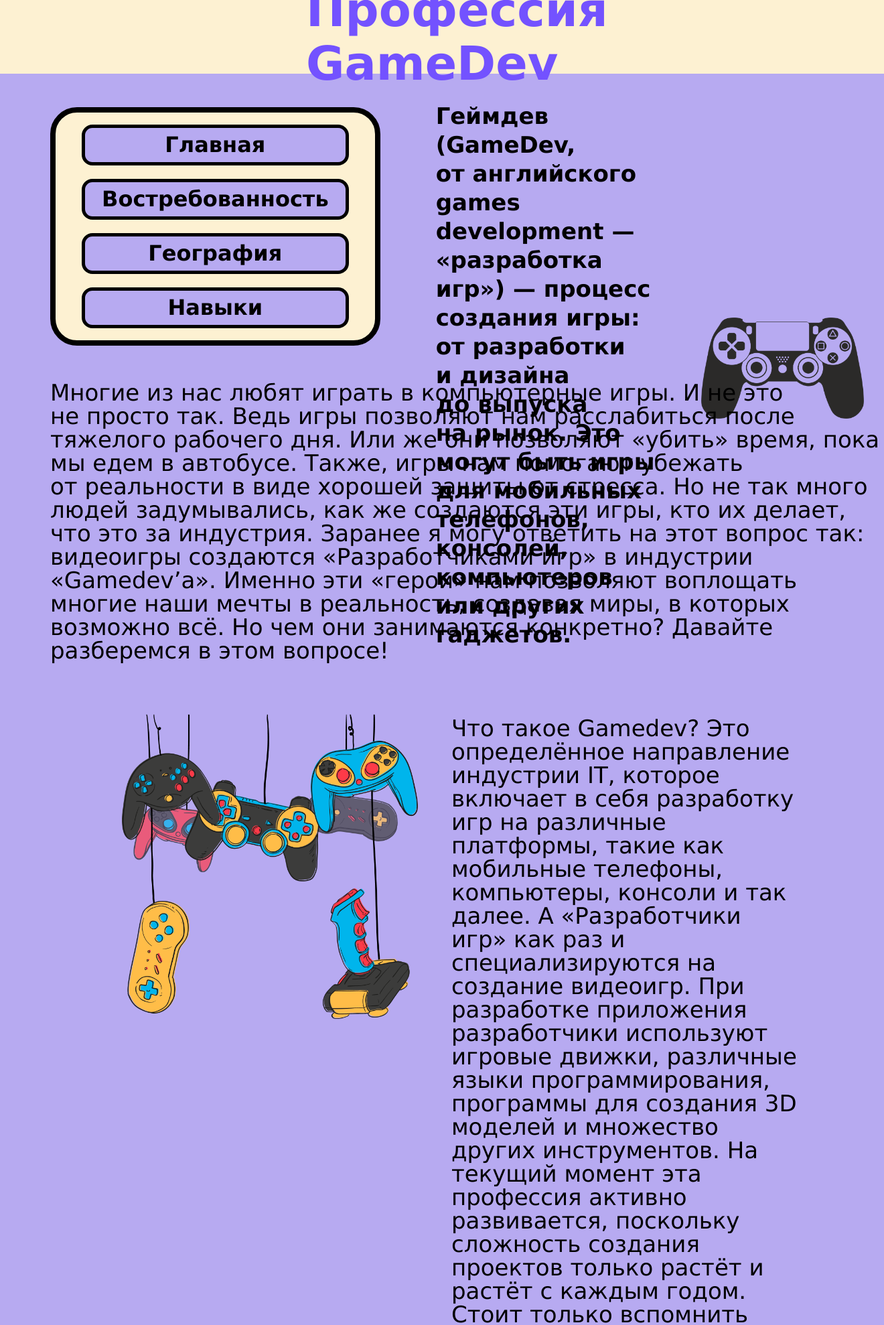
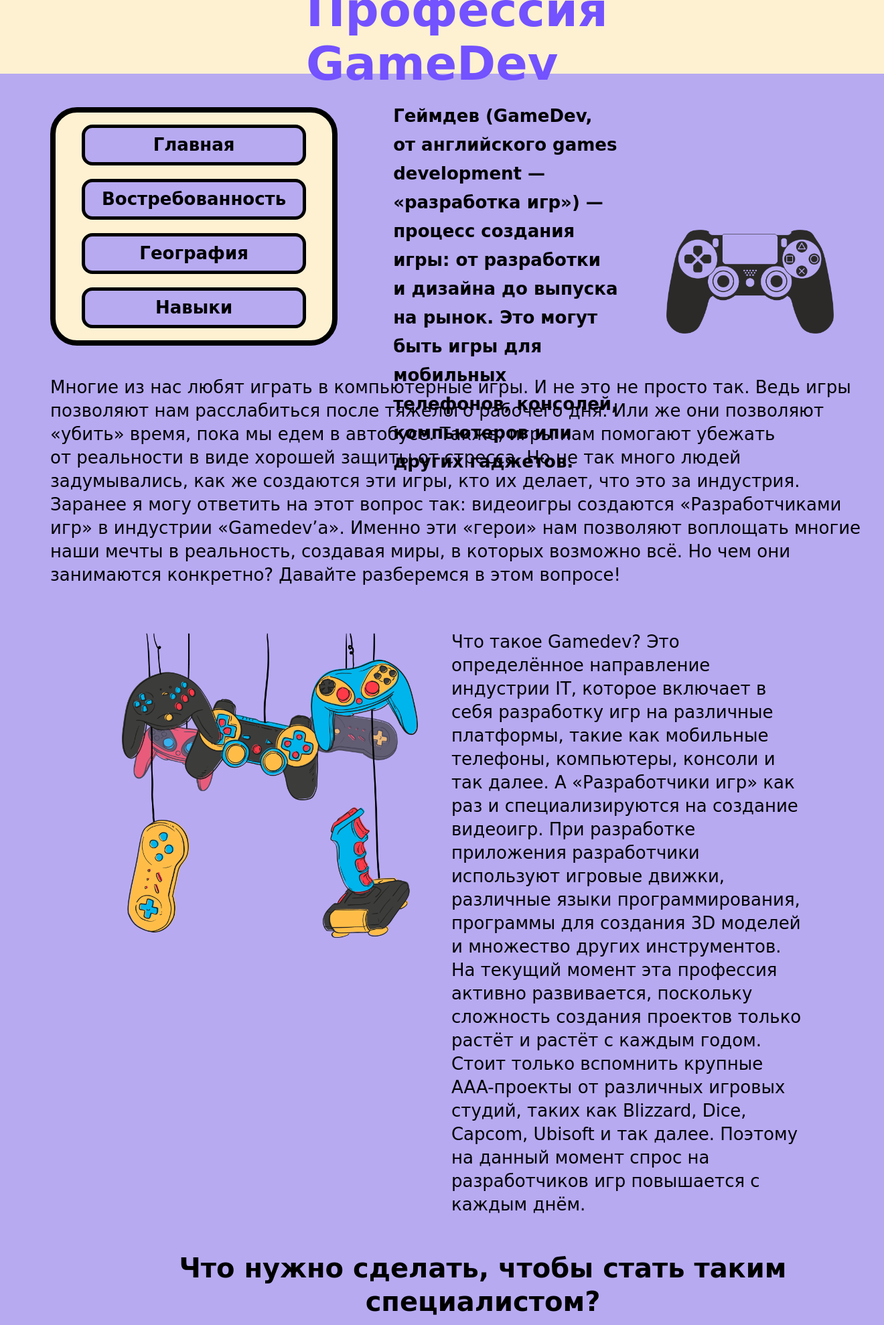
Before and after one commit to Lapoushko/web_django, a Django app: page / in a window 1320 px wide. Shown: the top 1978 px of the page at 67% size. Run offline with Django 4.2, Linux system fonts and the light colour scheme.

Commit message:
Update style.css

```diff
--- a/djangoProjectSiteFinished/djangoProjectSite/main/static/main/css/style.css
+++ b/djangoProjectSiteFinished/djangoProjectSite/main/static/main/css/style.css
@@ -29,7 +29,7 @@ img {
 }
 
 body {
-    font-family: 'TangoDi', 'Verdana';
+    font-family: 'Comic Sans MS', 'Verdana';
     font-weight: 400;
 }
 
@@ -160,7 +160,7 @@ header {
     padding-bottom: 8px;
     color: black;
     font-weight: 600;
-    font-size: 32px;
+    font-size: 26px;
     line-height: 35px;
     margin: 0;
     transition: background-color 0.3s ease-in,color 0.3s ease-in-out;
@@ -236,7 +236,7 @@ header {
 .paragraph {
         width: 106%;
     font-weight: 500;
-    font-size: 34px;
+    font-size: 26px;
     line-height: 35px;
     color: black;
     margin-left: 50px;
@@ -245,14 +245,14 @@ header {
 .p__img1 {
     width: 106%;
     font-weight: 500;
-    font-size: 34px;
+    font-size: 26px;
     line-height: 35px;
     color: black;
 }
 
 .p__img {
     font-weight: 600;
-    font-size: 30px;
+    font-size: 26px;
     line-height: 40px;
     margin: 0;
     color: #9aa6cb;
@@ -261,7 +261,7 @@ header {
 .list_title {
     color: #fdf1d2;
     font-weight: 600;
-    font-size: 34px;
+    font-size: 26px;
     line-height: 30px;
     margin: 0;
     margin-bottom: 20px;
@@ -279,7 +279,7 @@ header {
 .minuses {
     width: 109%;
     font-weight: 500;
-    font-size: 34px;
+    font-size: 26px;
     line-height: 35px;
 }
 
@@ -289,7 +289,7 @@ header {
     margin-top: -139px;
     color: black;
     font-weight: 600;
-    font-size: 34px;
+    font-size: 26px;
     line-height: 43px;
     margin-bottom: 30px;
 }
@@ -305,7 +305,7 @@ header {
 .fullstack__skill {
     width: 98%;
     font-weight: 400;
-    font-size: 34px;
+    font-size: 26px;
     line-height: 25px;
     color: white;
 }
```
